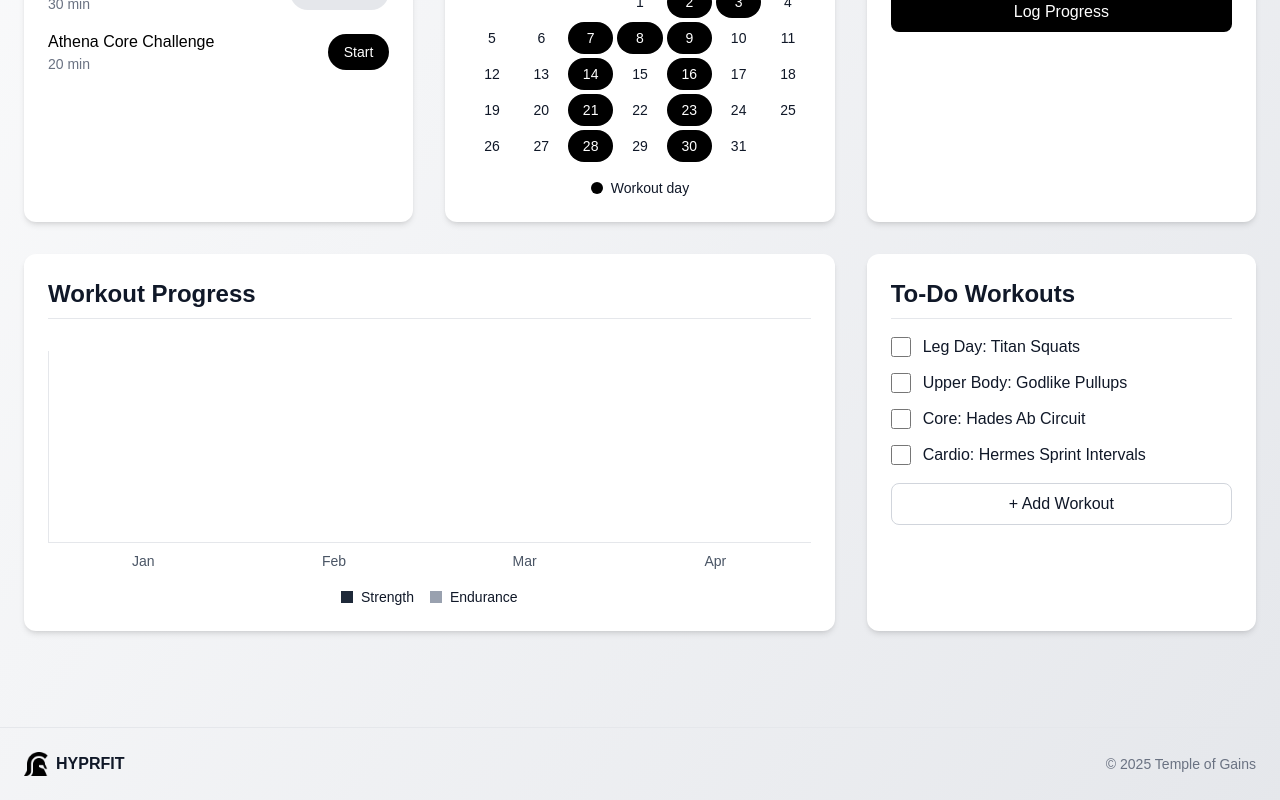
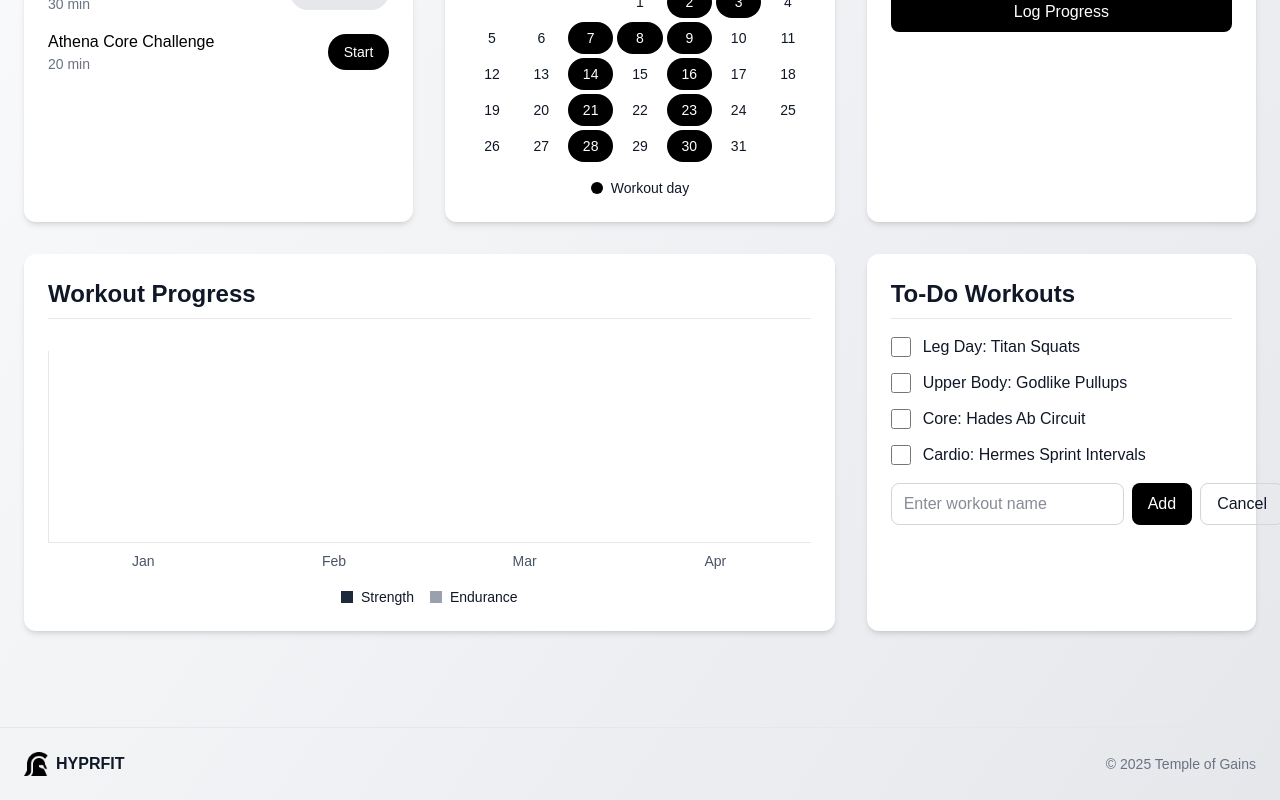
Before and after one commit to randomPlayerHere/hyprfit, a Next.js app: page / in a window 1280 px wide. Both pictures are taken after a click on the button "+ Add Workout". Shown: the part 1027-1827 px from the top of the page. Built offline with nearby package versions, Linux system fonts and the light colour scheme.

Commit message:
added to-do work

```diff
--- a/app/page.tsx
+++ b/app/page.tsx
@@ -1,25 +1,35 @@
-'use client';
+"use client";
 import Image from "next/image";
 import Link from "next/link";
 import { useState } from "react";
+
 export default function Home() {
-  // Dashboard data
-  const currentWorkouts = [
+  // State for workouts
+  const [workouts, setWorkouts] = useState([
     { name: "Spartan Strength Circuit", duration: "45 min", completed: false },
     { name: "Olympian Cardio Blast", duration: "30 min", completed: true },
     { name: "Athena Core Challenge", duration: "20 min", completed: false },
-  ];
+  ]);
 
+  // State for todo workouts
+  const [todoWorkouts, setTodoWorkouts] = useState([
+    { id: 1, name: "Leg Day: Titan Squats", completed: false },
+    { id: 2, name: "Upper Body: Godlike Pullups", completed: false },
+    { id: 3, name: "Core: Hades Ab Circuit", completed: false },
+    { id: 4, name: "Cardio: Hermes Sprint Intervals", completed: false },
+  ]);
+
+  const [newWorkoutName, setNewWorkoutName] = useState("");
+  const [showAddForm, setShowAddForm] = useState(false);
+
+  // Daily Challenge Data
   const dailyChallenge = {
     name: "300 Spartan Pushups",
     progress: 45,
     target: 300,
   };
- const [workouts, setWorkouts] = useState([
-    { name: "Spartan Strength Circuit", duration: "45 min", completed: false },
-    { name: "Olympian Cardio Blast", duration: "30 min", completed: true },
-    { name: "Athena Core Challenge", duration: "20 min", completed: false },
-  ]);
+
+  // Workout Progress Data
   const workoutProgress = [
     { month: "Jan", strength: 65, endurance: 45 },
     { month: "Feb", strength: 70, endurance: 50 },
@@ -27,17 +37,44 @@ export default function Home() {
     { month: "Apr", strength: 85, endurance: 70 },
   ];
 
-  // Monthly calendar data
+  // Calendar Data
   const monthName = "March 2023";
   const daysInMonth = 31;
   const startDay = 3; // Wednesday (0 = Sunday)
   const workoutDays = [2, 3, 7, 8, 9, 14, 16, 21, 23, 28, 30];
+
+  // Toggle workout completion
   const toggleCompletion = (index: number) => {
     setWorkouts((prevWorkouts) =>
       prevWorkouts.map((workout, i) =>
         i === index ? { ...workout, completed: !workout.completed } : workout
       )
     );
+  };
+
+  // Toggle todo workout completion
+  const toggleTodoCompletion = (id: number) => {
+    setTodoWorkouts((prev) =>
+      prev.map((workout) =>
+        workout.id === id ? { ...workout, completed: !workout.completed } : workout
+      )
+    );
+  };
+
+  // Add new todo workout
+  const addTodoWorkout = () => {
+    if (newWorkoutName.trim()) {
+      setTodoWorkouts((prev) => [
+        ...prev,
+        {
+          id: Date.now(),
+          name: newWorkoutName,
+          completed: false,
+        },
+      ]);
+      setNewWorkoutName("");
+      setShowAddForm(false);
+    }
   };
 
   return (
@@ -153,7 +190,6 @@ export default function Home() {
           </ul>
         </div>
 
-
         {/* Monthly Calendar */}
         <div className="bg-white p-6 rounded-xl shadow-md">
           <h2 className="text-2xl font-bold mb-4 border-b border-gray-200 pb-2">Workout Calendar</h2>
@@ -262,26 +298,52 @@ export default function Home() {
         <div className="bg-white p-6 rounded-xl shadow-md">
           <h2 className="text-2xl font-bold mb-4 border-b border-gray-200 pb-2">To-Do Workouts</h2>
           <div className="space-y-3">
-            <div className="flex items-center">
-              <input type="checkbox" className="mr-3 h-5 w-5 rounded border-gray-300 text-black focus:ring-black" />
-              <span>Leg Day: Titan Squats</span>
+            {todoWorkouts.map((workout) => (
+              <div key={workout.id} className="flex items-center">
+                <input
+                  type="checkbox"
+                  checked={workout.completed}
+                  onChange={() => toggleTodoCompletion(workout.id)}
+                  className="mr-3 h-5 w-5 rounded border-gray-300 accent-black focus:ring-black"
+                />
+                <span className={workout.completed ? "line-through text-gray-400" : ""}>
+                  {workout.name}
+                </span>
               </div>
-            <div className="flex items-center">
-              <input type="checkbox" className="mr-3 h-5 w-5 rounded border-gray-300 text-black focus:ring-black" />
-              <span>Upper Body: Godlike Pullups</span>
+            ))}
           </div>
-            <div className="flex items-center">
-              <input type="checkbox" className="mr-3 h-5 w-5 rounded border-gray-300 text-black focus:ring-black" />
-              <span>Core: Hades Ab Circuit</span>
+
+          {showAddForm ? (
+            <div className="mt-4 flex gap-2">
+              <input
+                type="text"
+                value={newWorkoutName}
+                onChange={(e) => setNewWorkoutName(e.target.value)}
+                placeholder="Enter workout name"
+                className="flex-1 border border-gray-300 px-3 py-2 rounded-lg focus:outline-none focus:ring-1 focus:ring-black"
+              />
+              <button
+                onClick={addTodoWorkout}
+                className="bg-black text-white px-4 py-2 rounded-lg font-medium hover:bg-gray-800 transition-colors"
+              >
+                Add
+              </button>
+              <button
+                onClick={() => setShowAddForm(false)}
+                className="border border-gray-300 px-4 py-2 rounded-lg font-medium hover:bg-gray-100 transition-colors"
+              >
+                Cancel
+              </button>
             </div>
-            <div className="flex items-center">
-              <input type="checkbox" className="mr-3 h-5 w-5 rounded border-gray-300 text-black focus:ring-black" />
-              <span>Cardio: Hermes Sprint Intervals</span>
-            </div>
-          </div>
-          <button className="mt-4 w-full border border-gray-300 py-2 rounded-lg font-medium hover:bg-gray-100 transition-colors">
-            + Add Workout
+          ) : (
+            <button
+              onClick={() => setShowAddForm(true)}
+              className="mt-4 w-full border border-gray-300 py-2 rounded-lg font-medium hover:bg-gray-100 transition-colors flex items-center justify-center gap-1"
+            >
+              <span>+</span>
+              <span>Add Workout</span>
             </button>
+          )}
         </div>
       </section>
 
```
Lines whose indentation alone changed are shown as unchanged.
